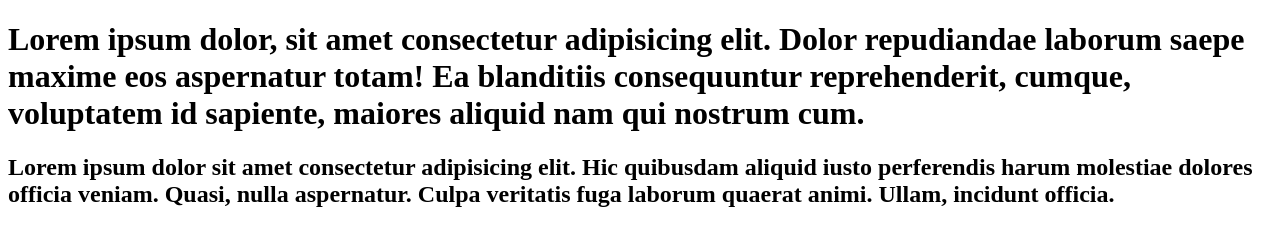
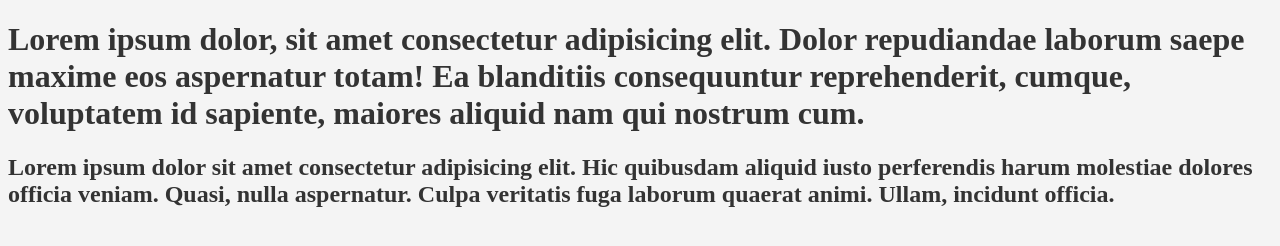
Before and after one commit to luanasantosmatos-art/lua, a plain HTML site: page home.html in a window 1280 px wide. Drawn offline with Linux system fonts and the light colour scheme.

Commit message:
mudei a cor

```diff
--- a/home.html
+++ b/home.html
@@ -4,8 +4,18 @@
     <meta charset="UTF-8">
     <meta name="viewport" content="width=device-width, initial-scale=1.0">
     <title>Document</title>
+    <style>
+        body{
+            Font-Family: arial sans-serif;
+            margim: 20px;
+            background-color: #f4f4f4;
+            color: #333;
+        }
+    </style>
 </head>
-<body>
+<body{
+    Font-Family: arial sans-serif;
+}>
 <h1>
  Lorem ipsum dolor, sit amet consectetur adipisicing elit. Dolor repudiandae laborum saepe maxime eos aspernatur totam! Ea blanditiis consequuntur reprehenderit, cumque, voluptatem id sapiente, maiores aliquid nam qui nostrum cum.
 </h1>
```
